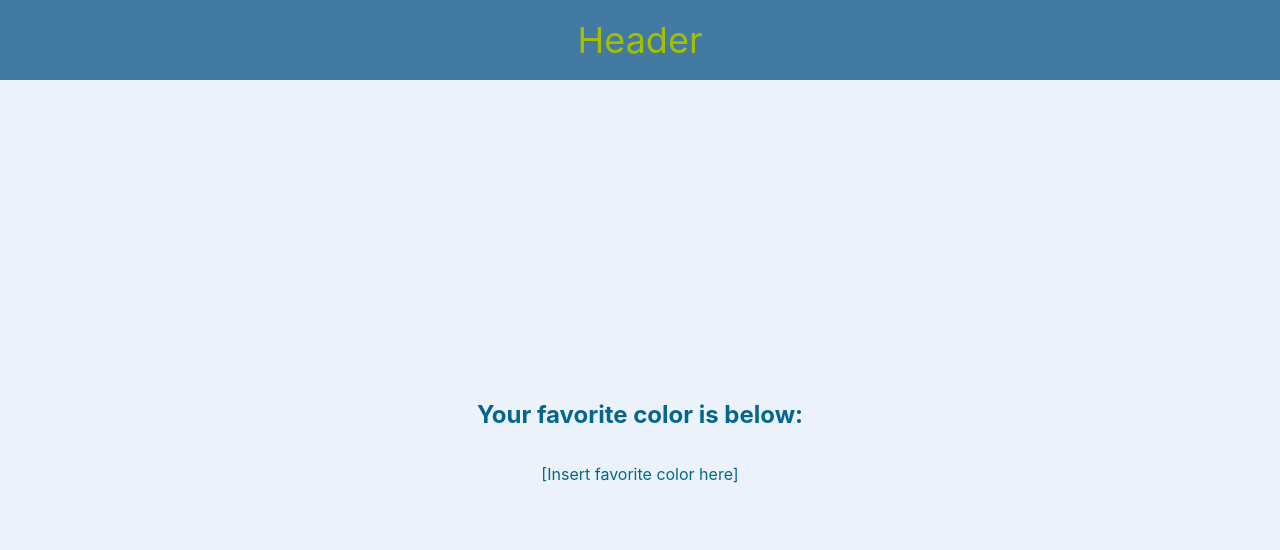
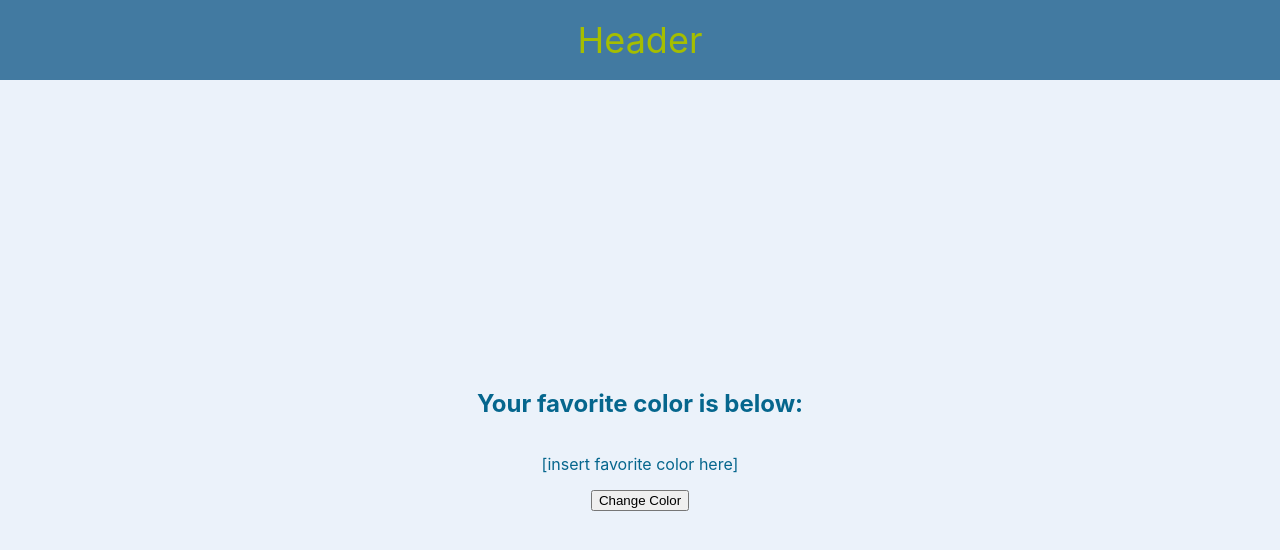
Before and after one commit to suthyscott/redux-fav-color, a React (Create React App) app: page /home in a window 1280 px wide. Shown: the top 550 px of the page. Built offline with nearby package versions, Linux system fonts and the light colour scheme.

Commit message:
added more setup in Home

```diff
--- a/src/Home.jsx
+++ b/src/Home.jsx
@@ -1,10 +1,17 @@
-import React from 'react'
+import { useNavigate } from 'react-router-dom'
 
 const Home = () => {
+
+  const navigate = useNavigate()
+
+  const handleChangeColor = () => {
+    navigate('/')
+  }
   return (
     <main>
       <h2>Your favorite color is below:</h2>
-      <p>[Insert favorite color here]</p>
+      <p>[insert favorite color here]</p>
+      <button onClick={handleChangeColor}>Change Color</button>
     </main>
   )
 }
```
